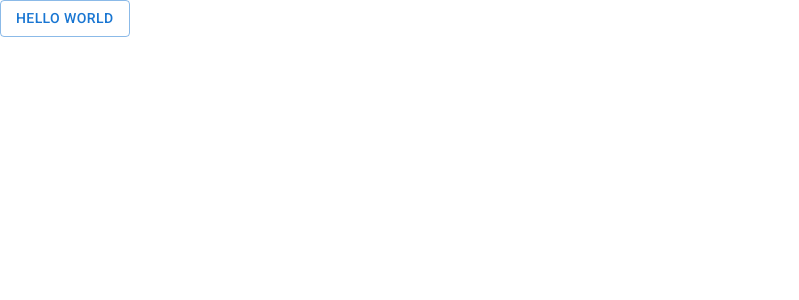
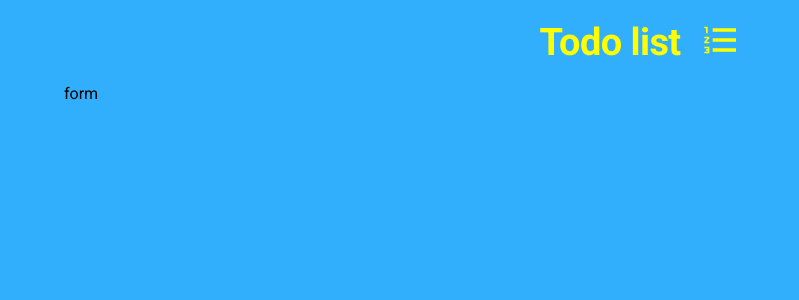
Before and after one commit to pedanmax/todo-list, a React (Vite) app in the folder todo-list-mui/: page / in a window 1280 px wide. Shown: the top 300 px of the page, without its empty margins (0-799 px from the left). Built offline with nearby package versions, Linux system fonts and the light colour scheme.

Commit message:
feat:add header to project

```diff
--- a/todo-list-mui/src/App.css
+++ b/todo-list-mui/src/App.css
@@ -32,3 +32,6 @@ h6 {
 img {
 	vertical-align: top;
 }
+body{
+	background-color: rgb(49, 175, 253);
+}
--- a/todo-list-mui/src/App.tsx
+++ b/todo-list-mui/src/App.tsx
@@ -1,11 +1,18 @@
-import Button from '@mui/material/Button';
 import { StyledEngineProvider } from '@mui/material/styles';
+import { Container } from '@mui/material';
+import Header from './components/Header/Header';
+import Form from './components/Form/Form';
 import './App.css';
 
 function App() {
   return (
     <StyledEngineProvider injectFirst>
-      <Button variant="outlined">Hello World</Button>
+      <Container maxWidth="lg">
+        <Header />
+        <main>
+          <Form />
+        </main>
+      </Container>
     </StyledEngineProvider>
   );
 }
--- /dev/null
+++ b/todo-list-mui/src/components/Form/Form.tsx
@@ -0,0 +1,7 @@
+import './Form.scss';
+
+function Form() {
+  return <h1>form</h1>;
+}
+
+export default Form;
--- /dev/null
+++ b/todo-list-mui/src/components/Header/Header.scss
@@ -0,0 +1,7 @@
+.header{
+  max-width: 1000px;
+  margin: 20px auto;
+  display: flex;
+  gap: 20px;
+  justify-content: center;
+}
--- /dev/null
+++ b/todo-list-mui/src/components/Header/Header.tsx
@@ -0,0 +1,25 @@
+import { Typography, Container } from '@mui/material';
+import FormatListNumberedIcon from '@mui/icons-material/FormatListNumbered';
+import './Header.scss';
+
+function Header() {
+  return (
+    <header className='header'>
+      <Typography
+        variant="h1"
+        component="h1"
+        fontSize={38}
+        fontWeight={700}
+        color="yellow"
+        sx={{
+          textAlign: 'center',
+        }}
+      >
+        Todo list
+      </Typography>
+      <FormatListNumberedIcon sx={{ color: 'yellow', width: '40px', height: '40px' }} />
+    </header>
+  );
+}
+
+export default Header;
```
Also changed, not shown: todo-list-mui/src/components/Form/Form.scss (added).
